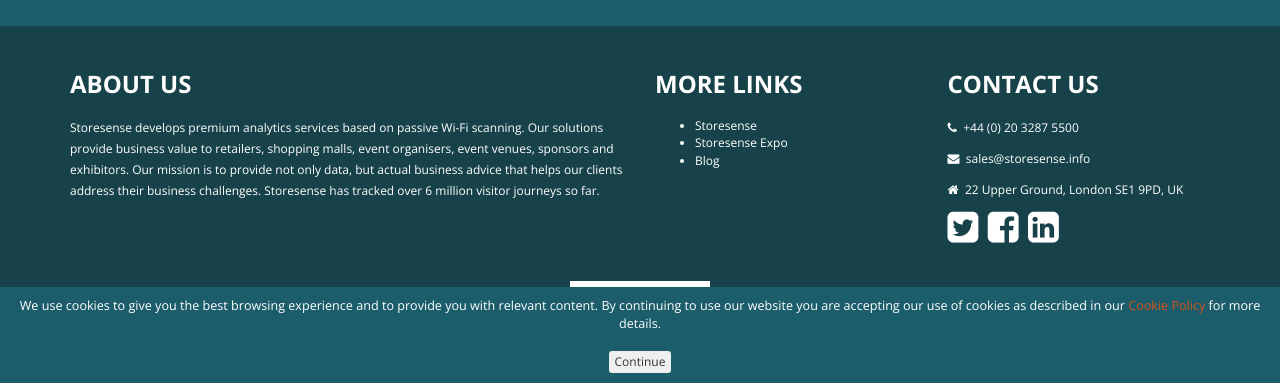
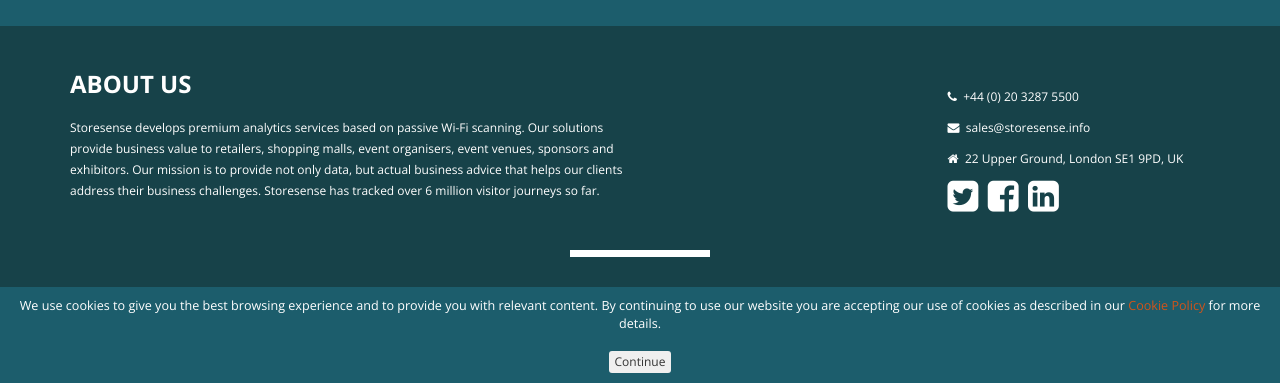
Before and after one commit to storesense/web-expoanalytics, a Jekyll site: the page built from index.html, in a window 1280 px wide and 900 px high, scrolled down 1726 px, cut to the strip 517-900 px from the top of the window. Built offline with Jekyll 4.4.1, drawn with Linux system fonts in a browser that asks for light colours.

Commit message:
Footer tweak

```diff
--- a/_includes/footer.html
+++ b/_includes/footer.html
@@ -10,17 +10,10 @@
             </div>
 
             <div class="col-md-3">
-                <h3>More links</h3>
-                <ul>
-                    <li><a href="http://www.storesense.info/">Storesense</a></li>
-                    <li><a href="http://expo.storesense.info/">Storesense Expo</a></li>
-                    <li><a href="http://blog.storesense.info/">Blog</a></li>
-                </ul>
+
             </div>
 
-            <div class="col-md-3">
-                <h3>Contact us</h3>
-
+            <div class="col-md-3" style="padding-top: 35px;">
                 <p><i class="fa fa-phone"></i>&nbsp;&nbsp;+44 (0) 20 3287 5500</p>
 
                 <p><i class="fa fa-envelope"></i>&nbsp;&nbsp;<a href="mailto:sales@storesense.info">sales@storesense.info</a></p>
```
